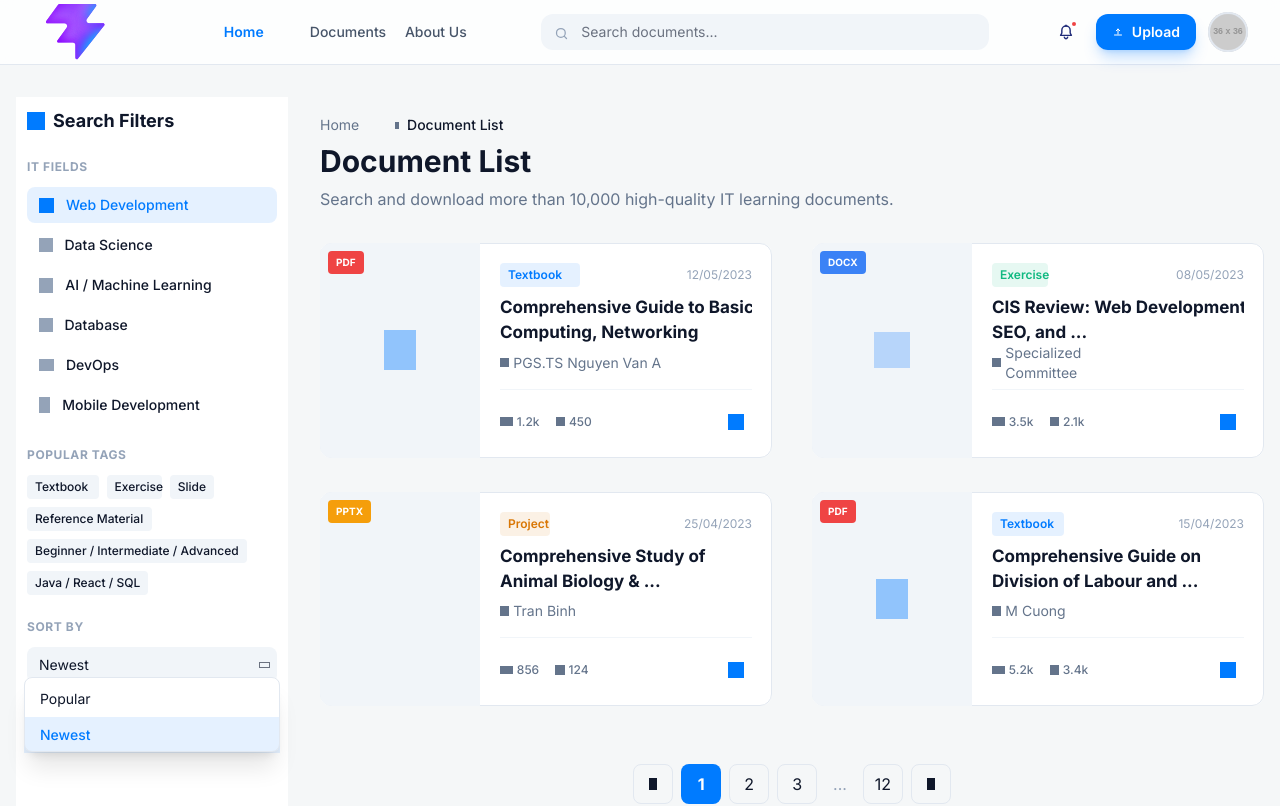
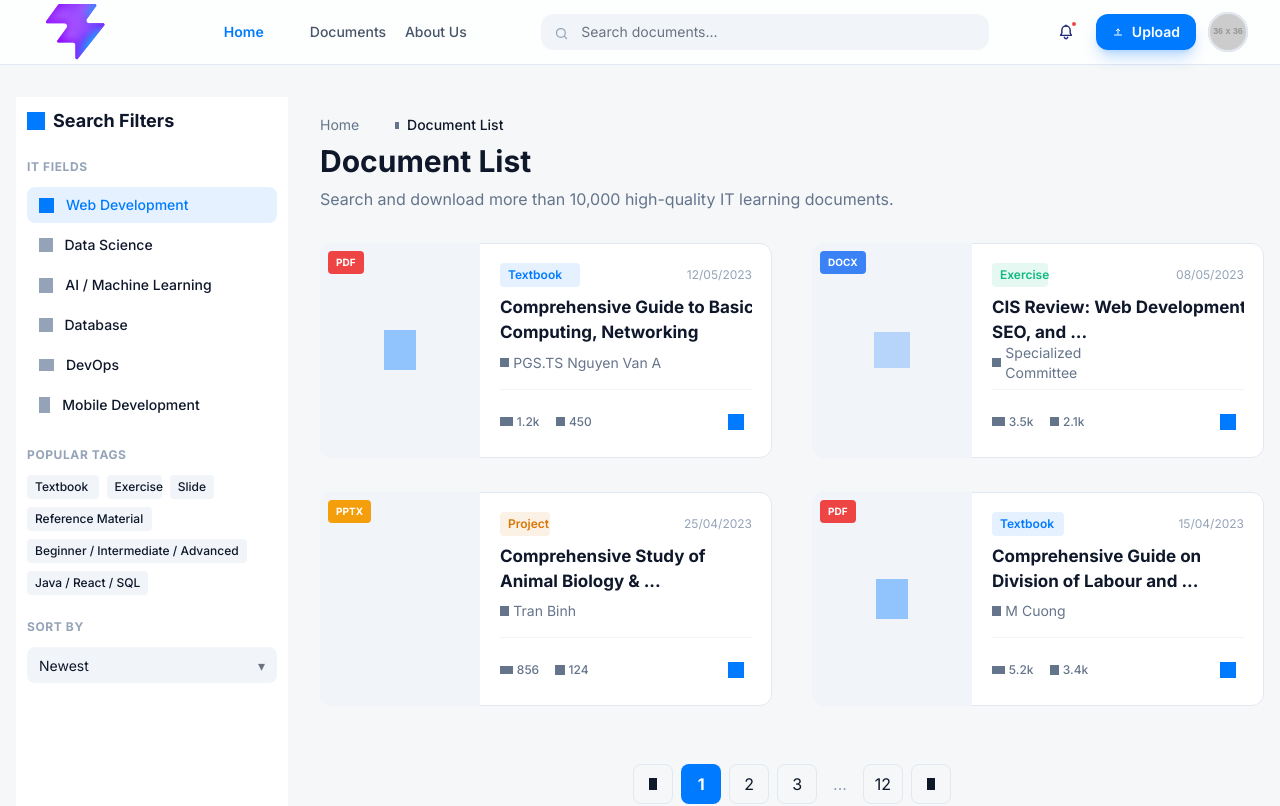
Before and after one commit to phuchoang1807/Frontend_study_IT, a React (Vite) app: page /documents in a window 1280 px wide. Shown: the top 806 px of the page. Built offline with nearby package versions, Linux system fonts and the light colour scheme.

Commit message:
feat(documents): implement interactive sort dropdown

```diff
--- a/src/components/DocumentsList.jsx
+++ b/src/components/DocumentsList.jsx
@@ -1,8 +1,13 @@
 // src/pages/DocumentsList.jsx
 import Header from "./Header";
 import Footer from "./Footer";
+import { useState } from "react";
+import { BookmarkIcon, ChevronRightIcon, EyeIcon, UsersIcon } from "./icons";
 
 export default function DocumentsList() {
+    const [isSortOpen, setIsSortOpen] = useState(false);
+  const [sortBy, setSortBy] = useState("Newest");
+  const sortOptions = ["Popular", "Newest"];
   return (
     <div
       style={{
@@ -638,205 +643,74 @@ export default function DocumentsList() {
                 alignItems: "flex-start",
                 gap: "12px",
                 display: "flex",
+                position: "relative",
               }}
             >
-              <div
+              <div style={{ color: "#94A3B8", fontSize: "12px", fontFamily: "Inter", fontWeight: 700, textTransform: "uppercase", lineHeight: "16px", letterSpacing: "0.60px" }}>
+                Sort By
+              </div>
+
+               <button
+                type="button"
+                onClick={() => setIsSortOpen((prev) => !prev)}
                 style={{
-                  alignSelf: "stretch",
-                  flexDirection: "column",
-                  justifyContent: "flex-start",
-                  alignItems: "flex-start",
+                  width: "100%",
+                  height: "36px",
+                  border: "none",
+                  background: "#F1F5F9",
+                  borderRadius: "8px",
+                   padding: "8px 12px",
                   display: "flex",
+                  justifyContent: "space-between",
+                  alignItems: "center",
+                  color: "#0F172A",
+                  fontSize: "14px",
+                  fontFamily: "Inter",
+                  cursor: "pointer",
                 }}
               >
-                <div
-                  style={{
-                    alignSelf: "stretch",
-                    justifyContent: "center",
-                    display: "flex",
-                    flexDirection: "column",
-                    color: "#94A3B8",
-                    fontSize: "12px",
-                    fontFamily: "Inter",
-                    fontWeight: 700,
-                    textTransform: "uppercase",
-                    lineHeight: "16px",
-                    letterSpacing: "0.60px",
-                  }}
-                >
-                  Sort By
-                </div>
-              </div>
-
-              <div
-                style={{
-                  alignSelf: "stretch",
-                  height: "36px",
-                  position: "relative",
-                  background: "#F1F5F9",
-                  borderRadius: "8px",
-                }}
-              >
-                <div
-                  style={{
-                    width: "256px",
-                    height: "36px",
-                    paddingTop: "7.50px",
-                    paddingBottom: "7.50px",
-                    paddingLeft: "227px",
-                    paddingRight: "8px",
-                    left: 0,
-                    top: 0,
-                    position: "absolute",
+                <span>{sortBy}</span>
+                <span style={{ color: "#6B7280" }}>{isSortOpen ? "▴" : "▾"}</span>
+              </button>
+
+              {isSortOpen && (
+                <div
+                  style={{
+                   width: "100%",
+                    background: "#FFFFFF",
+                    borderRadius: "8px",
+                    outline: "1px solid #E2E8F0",
+                    boxShadow: "0px 8px 10px -6px rgba(0,0,0,0.10), 0px 20px 25px -5px rgba(0,0,0,0.10)",
                     overflow: "hidden",
-                    flexDirection: "column",
-                    justifyContent: "center",
-                    alignItems: "flex-start",
-                    display: "inline-flex",
-                  }}
-                >
-                  <div style={{ width: "21px", height: "21px", position: "relative", overflow: "hidden" }}>
-                    <div
+
+                  }}
+                >
+                  {sortOptions.map((option) => (
+                    <button
+                      key={option}
+                      type="button"
+                      onClick={() => {
+                        setSortBy(option);
+                        setIsSortOpen(false);
+                      }}
                       style={{
-                        width: "8.40px",
-                        height: "4.20px",
-                        left: "6.30px",
-                        top: "8.40px",
-                        position: "absolute",
-                        outline: "1.57px solid #6B7280",
-                        outlineOffset: "-0.79px",
+                        width: "100%",
+                        border: "none",
+                        background: option === sortBy ? "rgba(0, 123, 255, 0.10)" : "#FFFFFF",
+                        color: option === sortBy ? "#007BFF" : "#0F172A",
+                        textAlign: "left",
+                        padding: "8px 16px",
+                        fontSize: "14px",
+                        lineHeight: "20px",
+                        fontFamily: "Inter",
+                        cursor: "pointer",
                       }}
-                    ></div>
-                  </div>
-                </div>
-
-                <div
-                  style={{
-                    width: "198px",
-                    left: "12px",
-                    top: "8px",
-                    position: "absolute",
-                    overflow: "hidden",
-                    flexDirection: "column",
-                    justifyContent: "flex-start",
-                    alignItems: "flex-start",
-                    display: "inline-flex",
-                  }}
-                >
-                  <div
-                    style={{
-                      width: "57.33px",
-                      height: "20px",
-                      justifyContent: "center",
-                      display: "flex",
-                      flexDirection: "column",
-                      color: "#0F172A",
-                      fontSize: "14px",
-                      fontFamily: "Inter",
-                      fontWeight: 400,
-                      lineHeight: "20px",
-                    }}
-                  >
-                    Newest
-                  </div>
-                </div>
-              </div>
-            </div>
-
-            {/* Phổ biến / Mới nhất toggle */}
-            <div
-              style={{
-                width: "256px",
-                height: "75px",
-                paddingTop: "4px",
-                paddingBottom: "4px",
-                left: "8px",
-                top: "580px",
-                position: "absolute",
-                background: "white",
-                borderRadius: "8px",
-                outline: "1px solid #E2E8F0",
-                outlineOffset: "-1px",
-                flexDirection: "column",
-                justifyContent: "flex-start",
-                alignItems: "flex-start",
-                display: "flex",
-              }}
-            >
-              <div
-                style={{
-                  width: "256px",
-                  height: "75px",
-                  left: 0,
-                  top: 0,
-                  position: "absolute",
-                  background: "rgba(255,255,255,0)",
-                  boxShadow: "0px 8px 10px -6px rgba(0,0,0,0.10), 0px 20px 25px -5px rgba(0,0,0,0.10)",
-                  borderRadius: "8px",
-                }}
-              ></div>
-
-              <div
-                style={{
-                  alignSelf: "stretch",
-                  paddingLeft: "16px",
-                  paddingRight: "16px",
-                  paddingTop: "8px",
-                  paddingBottom: "8px",
-                  flexDirection: "column",
-                  justifyContent: "flex-start",
-                  alignItems: "flex-start",
-                  display: "flex",
-                }}
-              >
-                <div
-                  style={{
-                    alignSelf: "stretch",
-                    justifyContent: "center",
-                    display: "flex",
-                    flexDirection: "column",
-                    color: "#0F172A",
-                    fontSize: "14px",
-                    fontFamily: "Inter",
-                    fontWeight: 400,
-                    lineHeight: "20px",
-                  }}
-                >
-                  Popular
-                </div>
-              </div>
-
-              <div
-                style={{
-                  alignSelf: "stretch",
-                  paddingLeft: "16px",
-                  paddingRight: "16px",
-                  paddingTop: "8px",
-                  paddingBottom: "8px",
-                  background: "rgba(0, 123, 255, 0.10)",
-                  flexDirection: "column",
-                  justifyContent: "flex-start",
-                  alignItems: "flex-start",
-                  display: "flex",
-                }}
-              >
-                <div
-                  style={{
-                    width: "72px",
-                    height: "20px",
-                    justifyContent: "center",
-                    display: "flex",
-                    flexDirection: "column",
-                    color: "#007BFF",
-                    fontSize: "14px",
-                    fontFamily: "Inter",
-                    fontWeight: 500,
-                    lineHeight: "20px",
-                  }}
-                >
-                  Newest
-                </div>
-              </div>
+                    >
+                      {option}
+                    </button>
+                  ))}
+                </div>
+              )}
             </div>
           </div>
         </div>
```
